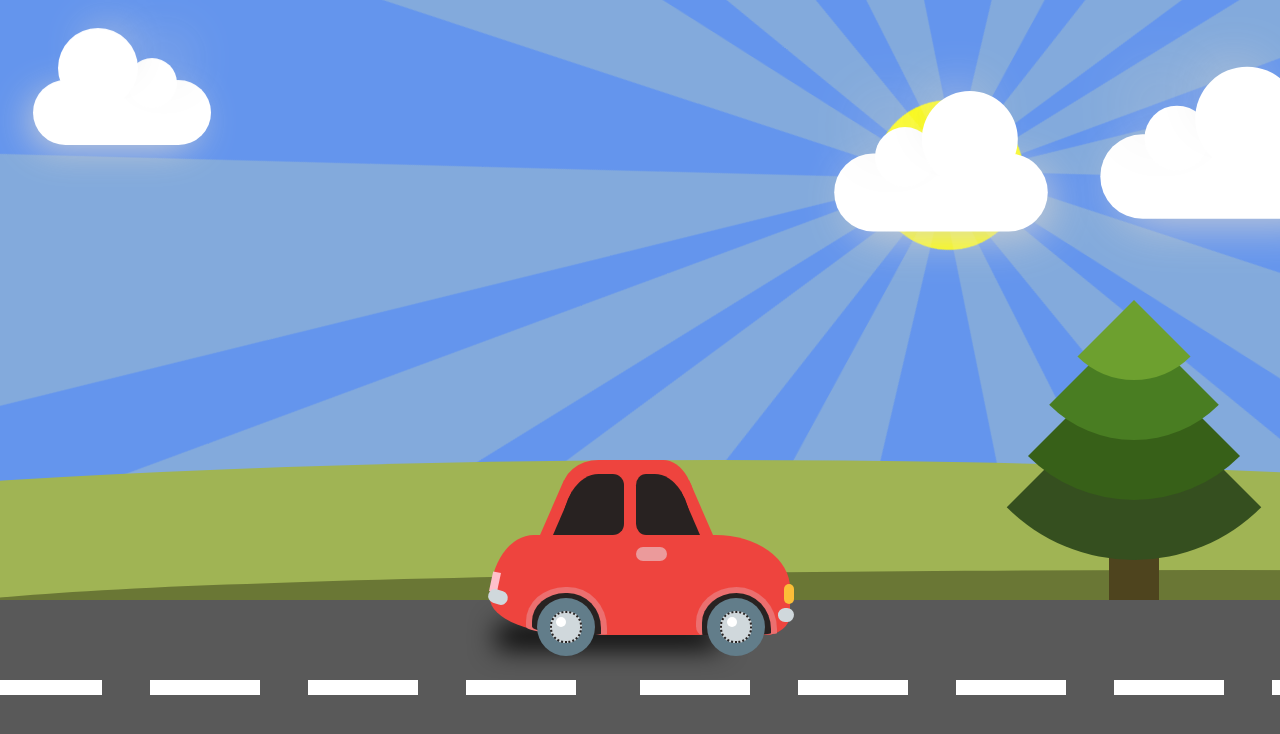
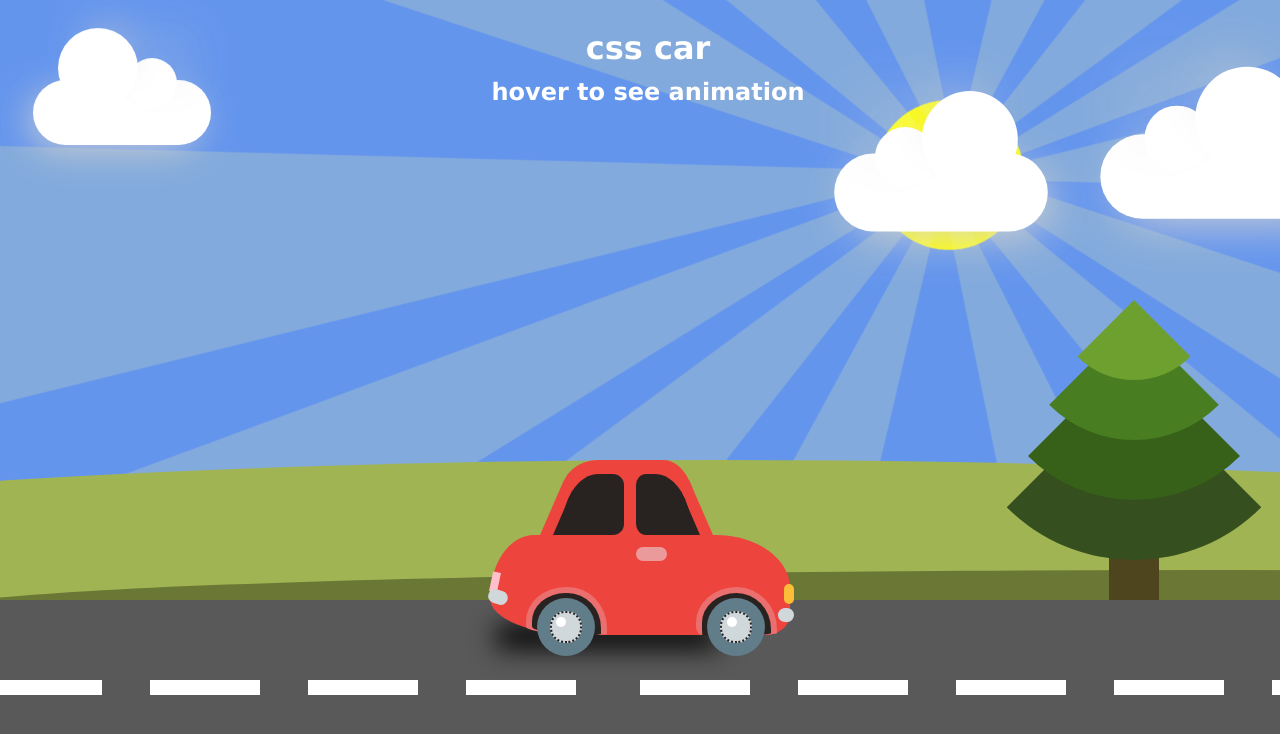
Before and after one commit to kitfoster/css-car, a plain HTML site: page index.html in a window 1280 px wide. Drawn offline with Linux system fonts and the light colour scheme.

Commit message:
add title and hover instructions

```diff
--- a/index.html
+++ b/index.html
@@ -4,6 +4,8 @@
     <link rel="stylesheet" href="style.css">
   </head>
   <body>
+    <h1>css car</h1>
+    <h2>hover to see animation</h2>
     <div class="background">
       <div class="sky"></div>
       <div class="sun">
--- a/style.css
+++ b/style.css
@@ -1,6 +1,25 @@
 body {
   max-height: 100vh;
   overflow: hidden;
+}
+
+h1 {
+  position: absolute;
+  color: white;
+  font-family: 'Lucida Sans', 'Lucida Sans Regular', 'Lucida Grande', 'Lucida Sans Unicode', Geneva, Verdana, sans-serif;
+  text-align: center;
+  z-index: 5;
+  width: 100%;
+}
+
+h2 {
+  position: absolute;
+  color: white;
+  font-family: 'Lucida Sans', 'Lucida Sans Regular', 'Lucida Grande', 'Lucida Sans Unicode', Geneva, Verdana, sans-serif;
+  text-align: center;
+  z-index: 5;
+  width: 100%;
+  margin-top: 70px;
 }
 
 /* animations */
@@ -442,8 +461,8 @@ body:hover .cloud.four {
 
 .ray.three {
   transform: rotate(53deg);
-  right: -11vw;
-  top: 0vh;
+  right: -12vw;
+  top: -2vh;
   border-left: 15vw solid transparent;
   border-right: 12vw solid transparent;
 }
```
